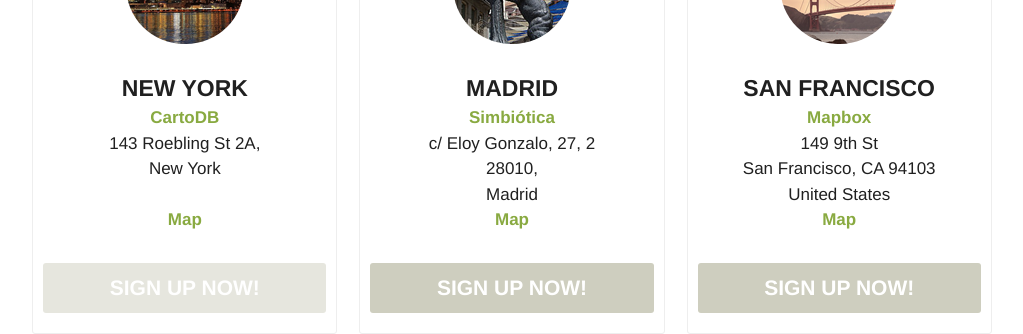
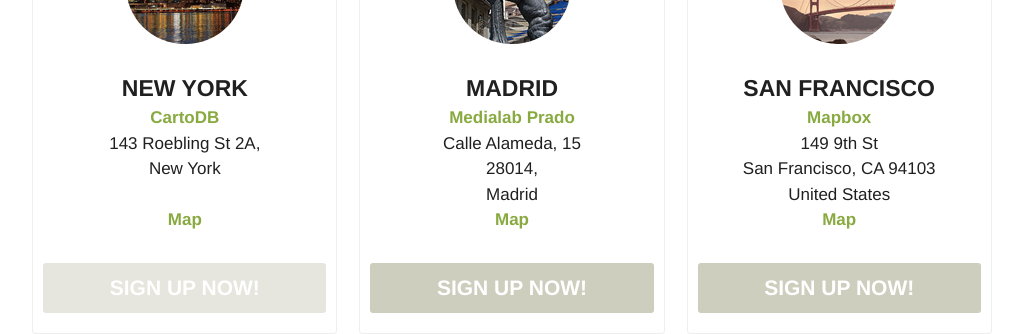
Before and after one commit to EcoHack/ecohack.github.io, a Jekyll site: the page built from index.html, in a window 1280 px wide and 900 px high, scrolled down 799 px. Shown: the part 152-486 px from the top of the window, without its empty margins (128-1151 px from the left). Built offline with Jekyll 4.4.1, drawn with Linux system fonts in a browser that asks for light colours.

Commit message:
Update Madrid Address

```diff
--- a/index.html
+++ b/index.html
@@ -74,11 +74,11 @@
           <div class="round"><img src="{{ site.baseurl}}/img/mad.png" alt="Madrid" /></div>
           <p>
             <strong class="section-header">Madrid</strong>
-            <span><a href="http://simbiotica.es/" target=_blank>Simbiótica</a></span>
-            c/ Eloy Gonzalo, 27, 2<br />
-            28010,<br />
+            <span><a href="http://medialab-prado.es/" target=_blank>Medialab Prado</a></span>
+            Calle Alameda, 15<br />
+            28014,<br />
             Madrid<br />
-            <a href="https://www.google.es/maps/place/Calle+Eloy+Gonzalo,+27,+28010+Madrid/@40.4346732,-3.7005348,17z" target=_blank>Map</a>
+            <a href="https://www.google.es/maps/place/Medialab-Prado/@40.410803,-3.693575,17z/data=!3m1!4b1!4m2!3m1!1s0xd4226288a4fb7f7:0xd69ac9ed8a94df3d?hl=es" target=_blank>Map</a>
           </p>
           <a href="http://nvite.com/EcoHack/a99" class="signup">SIGN UP NOW!</a>
         </div>
```
